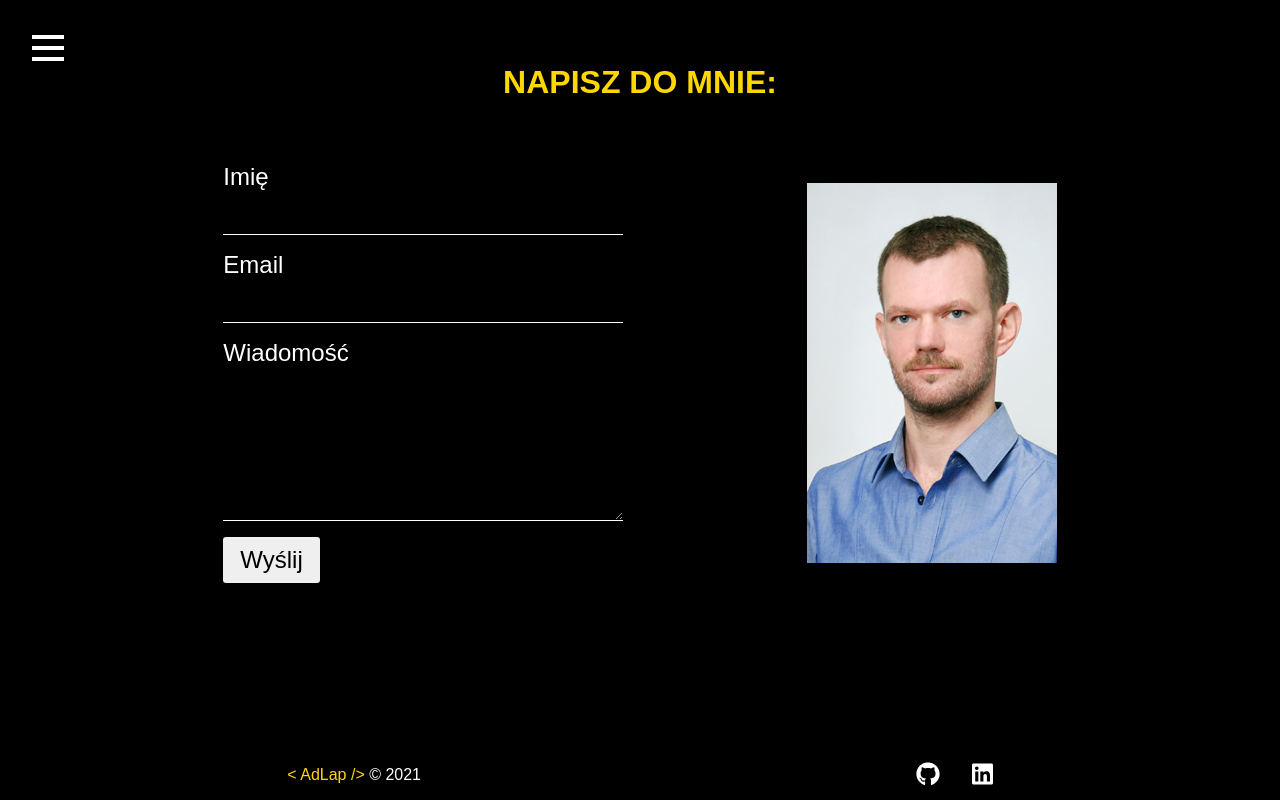
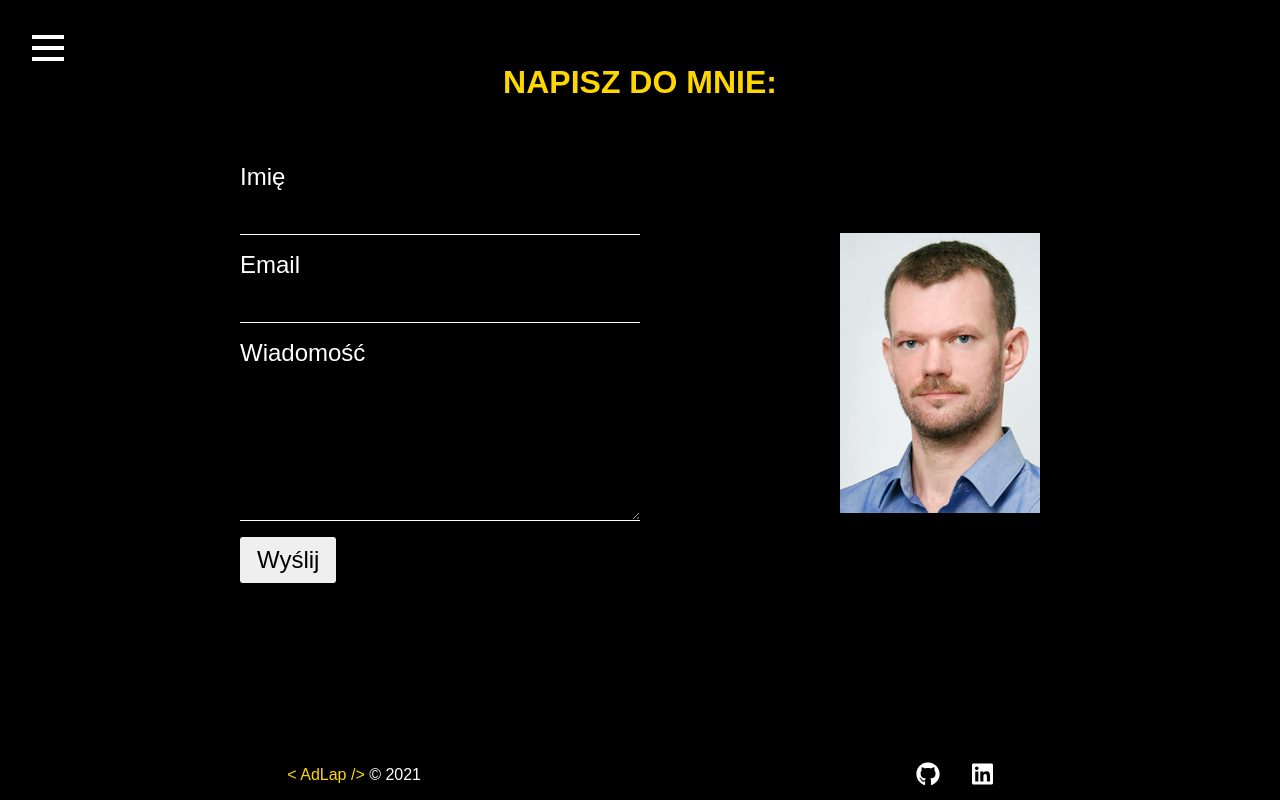
Before and after one commit to AdLap/AdLap-web, a React (Create React App) app: page /contact in a window 1280 px wide. Built offline with nearby package versions, Linux system fonts and the light colour scheme.

Commit message:
changed photo, correction animation in contact section

```diff
--- a/src/about/AboutMe.js
+++ b/src/about/AboutMe.js
@@ -7,7 +7,6 @@ const AboutMe = () => {
     const [tech] = useState([
         'JavaScript ES6+',
         'React',
-        'React Redux',
         'Context API',
         'REST API',
         'Motion Framer',
--- a/src/contact/Contact.js
+++ b/src/contact/Contact.js
@@ -37,7 +37,7 @@ const Contact = () => {
             }
         },
         exit: {
-            y: '-100vw'
+            y: '-100vh'
         }
     };
 
@@ -111,7 +111,9 @@ const Contact = () => {
                 }
                 {
                     !success &&
-                    <ImgContainer>
+                    <ImgContainer
+                        exit={{ y: -500 }}
+                    >
                         <img src={img} alt={img} />
                     </ImgContainer>
                 }
--- a/src/contact/Contact.styled.js
+++ b/src/contact/Contact.styled.js
@@ -90,16 +90,16 @@ export const ErrorMsg = styled.div`
     position: absolute;
 `;
 
-export const ImgContainer = styled.div`
-    width: 250px;
-    height: 380px;
+export const ImgContainer = styled(motion.div)`
+    width: 200px;
+    height: 280px;
     overflow: hidden;
     position: relative;
     background: black;
 
     img {
         position: absolute;
-        top: -29px;
-        left: -134px;
+        top: -54px;
+        left: -160px;
     }
 `;
```
Also changed, not shown: src/assets/ja1.png (added).
